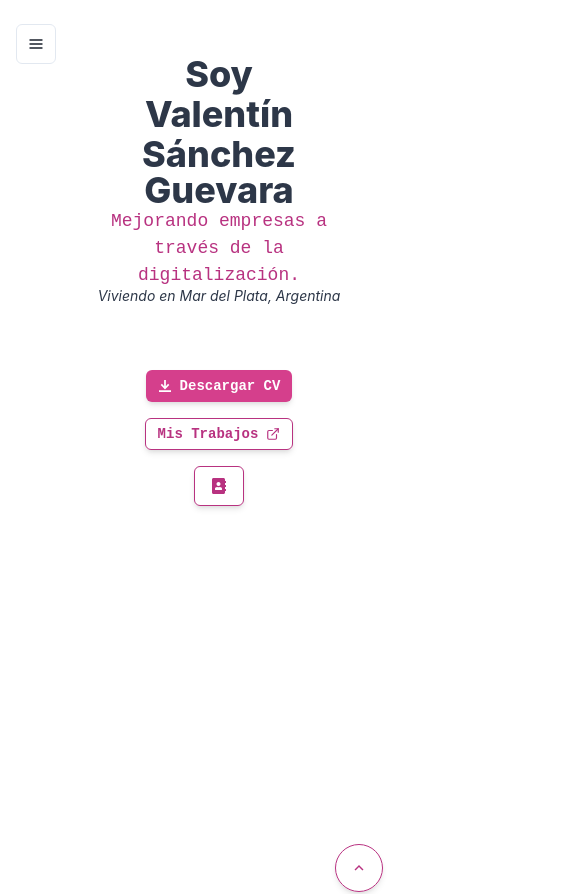
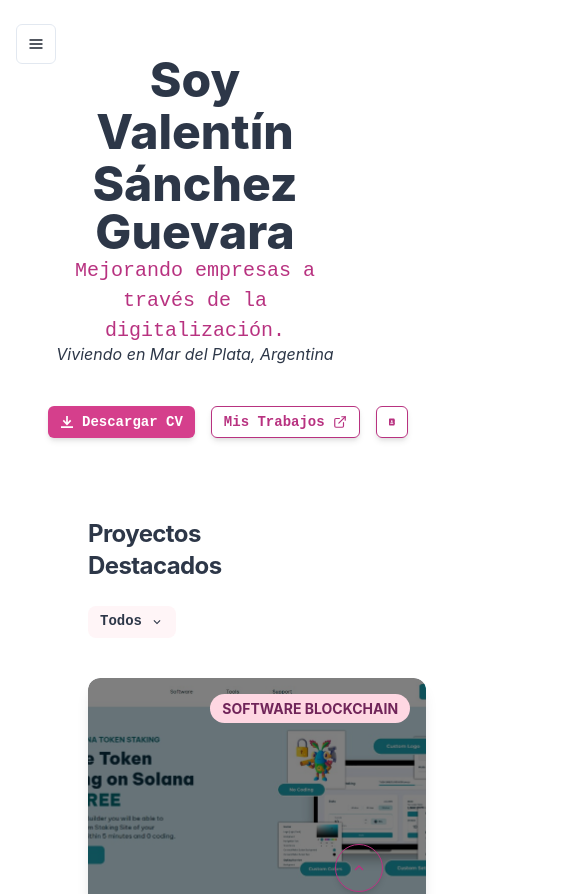
Before and after one commit to valentinsg/my-portfolio, a React (Create React App) app: page / in a window 390 px wide. Shown: the top 894 px of the page, 585 px wide, since content can reach past the window. Built offline with nearby package versions, Linux system fonts and the light colour scheme.

Commit message:
Mejras respnoisve

```diff
--- a/src/App.tsx
+++ b/src/App.tsx
@@ -130,7 +130,7 @@ const App: React.FC = () => {
             </Slide>
 
           {/* Main Content Sections */}
-          <Box p={8} display="flex" flexDir="column" gap={12}>
+          <Box p={8} display="flex" flexDir="column" gap={{base: 2, md:12}}>
             <Box display={{base: "none", md:"flex"}}>
               <Header
                 selectedSection={selectedSection}
--- a/src/components/About.tsx
+++ b/src/components/About.tsx
@@ -1,5 +1,5 @@
 import React from 'react';
-import { Box, Flex, Text, Heading, HStack, Tooltip, IconButton, useColorModeValue, useToast } from '@chakra-ui/react';
+import { Box, Flex, Text, Heading, Stack, Tooltip, IconButton, useColorModeValue, useToast } from '@chakra-ui/react';
 import { CopyIcon } from '@chakra-ui/icons';
 import { useLanguage } from '../context/LanguageProvider';
 
@@ -16,15 +16,15 @@ const About: React.FC<AboutProps> = ({ id }) => {
   const toast = useToast();
 
   return (
-    <Flex direction="column" m={[4, 6]} minH="100vh" color={textColor} id={id} px={{ base: 4, md: "auto" }}>
+    <Flex direction="column" m={[4, 6]} minH="100vh" color={textColor} id={id} px={{ base: 0, md: "auto" }}>
       {/* Columna principal: Título y Logros */}
 
-      <Box mb={20} textAlign="center">
-        <Heading color={headerColor} as="h1" fontSize={["4xl", "4.2vw"]} lineHeight="1.1" mb={16} textAlign={"left"}>
+      <Box mb={20} textAlign={{ base: "left", md: "center" }}>
+        <Heading color={headerColor} as="h1" fontSize={["3xl", "4.2vw"]} lineHeight="1.1" mb={16} textAlign={"left"}>
           {isSpanish ? 'Resolviendo problemas complejos con un diseño simple' : 'Turning complex problems into simple design'}
         </Heading>
         {/* Logros */}
-        <Flex justify="space-between" mx={20}>
+        <Flex justify="space-between" mx={20} flexDir={{ base: "column", md: "row" }}>
           <Box textAlign="center">
             <Heading fontSize={["3xl", "6xl"]} color={accentColor}>100%</Heading>
             <Text fontSize="2xl">{isSpanish ? 'Soluciones Personalizadas' : 'Custom Solutions'}</Text>
@@ -62,9 +62,8 @@ const About: React.FC<AboutProps> = ({ id }) => {
         </Text>
       </Box>
 
-      <HStack spacing={30} justifyContent={"center"} mt={14}>
-
-        <Flex gap={8} alignItems={"center"}>
+      <Stack direction={{ base: "column", md: "row" }} spacing={30} justifyContent={"center"} mt={14}>
+        <Flex gap={8} alignItems={"center"} >
           <Text fontSize="lg" fontFamily={"monospace"}>
             <Text as="span" fontSize={"lg"} fontFamily={"monospace"} color={accentColor}>{isSpanish ? 'Correo: ' : 'Mail: '}</Text>
             sanchezguevaravalentin@gmail.com
@@ -112,7 +111,7 @@ const About: React.FC<AboutProps> = ({ id }) => {
           </Tooltip>
         </Flex>
 
-      </HStack>
+      </Stack>
     </Flex>
   );
 };
--- a/src/components/Home.tsx
+++ b/src/components/Home.tsx
@@ -32,12 +32,13 @@ const Home: React.FC<HomeProps> = ({ setSelectedSection, id }) => {
   return (
     <Flex
       id={id}
-      minH={{ base: "100vh", md: "85vh" }}
+      minH={{ base: "auto", md: "85vh" }}
       w="100%"
       flexDir="column"
-      px={{ base: 4, md: "auto" }}
-      m={6}
-      gap={12}
+      px={{ base: 0, md: "auto" }}
+      m={{base: 0, md: 6}}
+      gap={{base: 6, md:12}}
+      mt={{base: 6, md: "none"}}
     >
       <VStack
         alignItems={{ base: "center", md: "flex-start" }}
@@ -45,19 +46,19 @@ const Home: React.FC<HomeProps> = ({ setSelectedSection, id }) => {
         userSelect="none"
         spacing={1}
       >
-        <Text fontSize={{ base: '4xl', md: '6xl', lg: '7vw' }} fontWeight="extrabold" color={textColor} lineHeight="1">
+        <Text fontSize={{ base: '5xl', md: '6xl', lg: '7vw' }} fontWeight="extrabold" color={textColor} lineHeight="1">
           {isSpanish ? 'Soy' : 'I am'}
         </Text>
-        <Text fontSize={{ base: '4xl', md: '6xl', lg: '7vw' }} fontWeight="extrabold" color={textColor} lineHeight="1">
+        <Text fontSize={{ base: '5xl', md: '6xl', lg: '7vw' }} fontWeight="extrabold" color={textColor} lineHeight="1">
           Valentín
         </Text>
-        <Text fontSize={{ base: '4xl', md: '6xl', lg: '7vw' }} fontWeight="extrabold" color={textColor} lineHeight="1">
+        <Text fontSize={{ base: '5xl', md: '6xl', lg: '7vw' }} fontWeight="extrabold" color={textColor} lineHeight="1">
           Sánchez Guevara
         </Text>
-        <Text fontSize={{ base: 'lg', md: '2xl', lg: '2.3vw' }} color={accentColor} fontFamily="monospace" mt={-1}>
+        <Text fontSize={{ base: 'xl', md: '2xl', lg: '2.3vw' }} color={accentColor} fontFamily="monospace" mt={-1}>
           {isSpanish ? 'Mejorando empresas a través de la digitalización.' : 'Helping businesses thrive through digitalization.'}
         </Text>
-        <Text mb={4} fontStyle="italic" fontSize={{ base: 'sm', md: 'md', lg: '1.3vw' }} color={textColor} mt={-2}>
+        <Text mb={4} fontStyle="italic" fontSize={{ base: 'md', md: 'md', lg: '1.3vw' }} color={textColor} mt={-2}>
           {isSpanish ? 'Viviendo en Mar del Plata, Argentina' : 'Based in Mar del Plata, Argentina'}
         </Text>
       </VStack>
@@ -65,7 +66,7 @@ const Home: React.FC<HomeProps> = ({ setSelectedSection, id }) => {
       <Flex
         gap={{ base: 4, lg: 6 }}
         alignItems="center"
-        direction={{ base: "column", md: "row" }}
+        direction={"row"}
       >
         <Tooltip label={isSpanish ? 'Descargar CV' : 'Download CV'} placement="top">
           <span>
@@ -109,7 +110,7 @@ const Home: React.FC<HomeProps> = ({ setSelectedSection, id }) => {
 
         <Tooltip label={isSpanish ? 'Contactarme' : 'Scroll to Contact'} placement="top">
           <IconButton
-            size={{ base: 'md', md: 'lg' }}
+            size={{ base: 'sm', md: 'lg' }}
             aria-label="Scroll to contact"
             icon={<FaAddressBook />}
             onClick={() => scrollToSection('Contact')}
```
